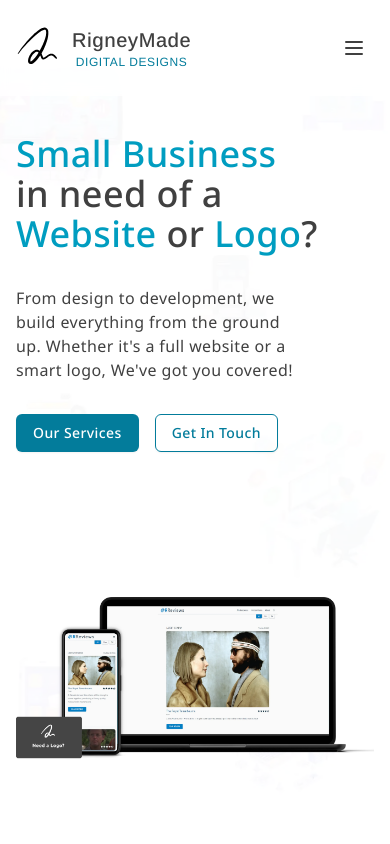
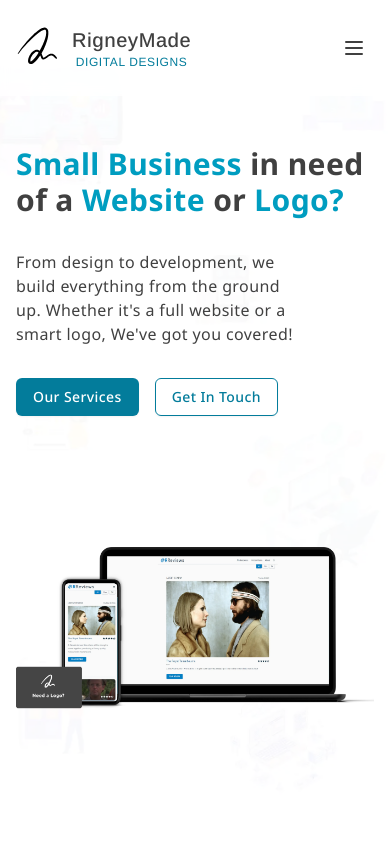
Before and after one commit to KramYengir/rigneymade, a Next.js app: page / in a window 390 px wide. Shown: the top 844 px of the page. Built offline with nearby package versions, Linux system fonts and the light colour scheme.

Commit message:
tweak h1 font sizes on different screens

```diff
--- a/components/Home/Hero.tsx
+++ b/components/Home/Hero.tsx
@@ -8,8 +8,11 @@ const Hero = () => {
   return (
     <section className="rm-container grid md:grid-cols-2 gap-8 items-center justify-evenly min-h-[90vh] pt-24">
       {/* heading & call to action */}
-      <div className="grid gap-8 max-w-prose text-balance">
-        <h1 className="text-4xl lg:text-6xl font-medium">
+      <div className="grid gap-8 mx-auto max-w-prose text-balance">
+        <h1
+          aria-label="Small Business in need of a Website or Logo?"
+          className="text-3xl sm:text-4xl md:text-5xl lg:text-6xl xl:text-7xl font-bold"
+        >
           <span className="text-rm-primary-600 dark:text-rm-primary-500">
             Small Business
           </span>{" "}
@@ -21,11 +24,10 @@ const Hero = () => {
           or
           <span className="text-rm-primary-600 dark:text-rm-primary-500">
             {" "}
-            Logo
+            Logo?
           </span>
-          ?
         </h1>
-        <p className="sm:text-lg max-w-lg">
+        <p className="sm:text-lg max-w-[360px] sm:max-w-lg">
           From design to development, we build everything from the ground up.
           Whether it's a full website or a smart logo, We&apos;ve got you
           covered!
@@ -41,7 +43,7 @@ const Hero = () => {
       </div>
 
       {/* image */}
-      <div className="flex-1 mt-auto md:mt-0">
+      <div className="flex-1">
         <Image
           src={heroImgLight}
           alt="Hero Image"
```
